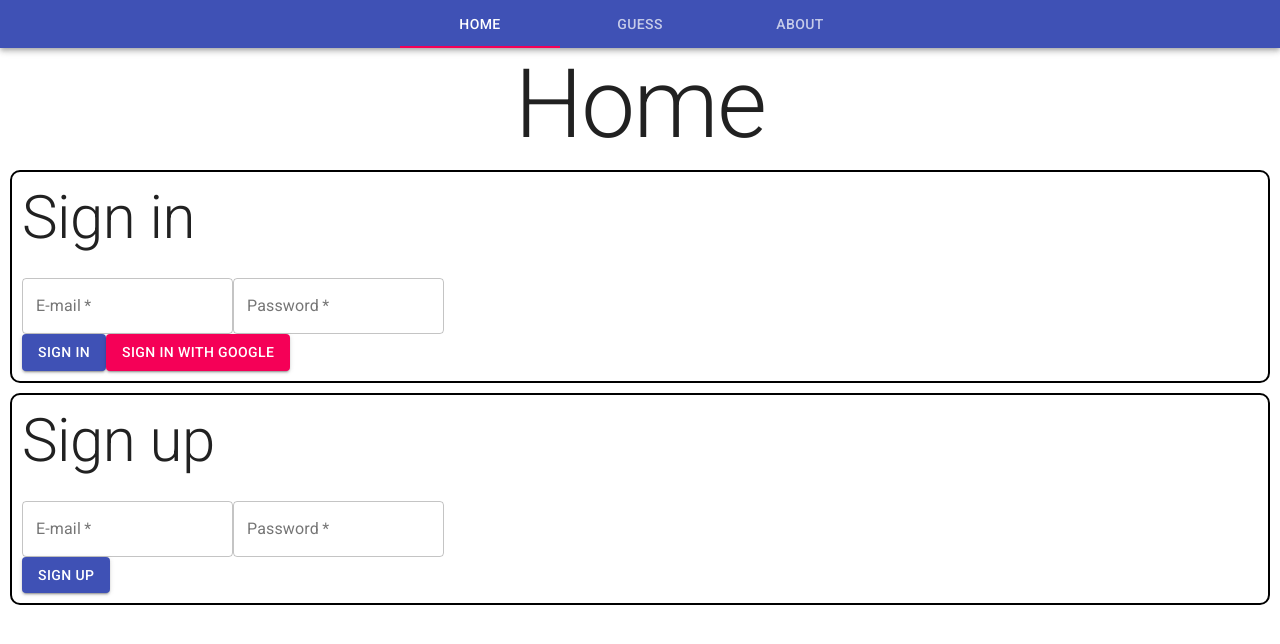
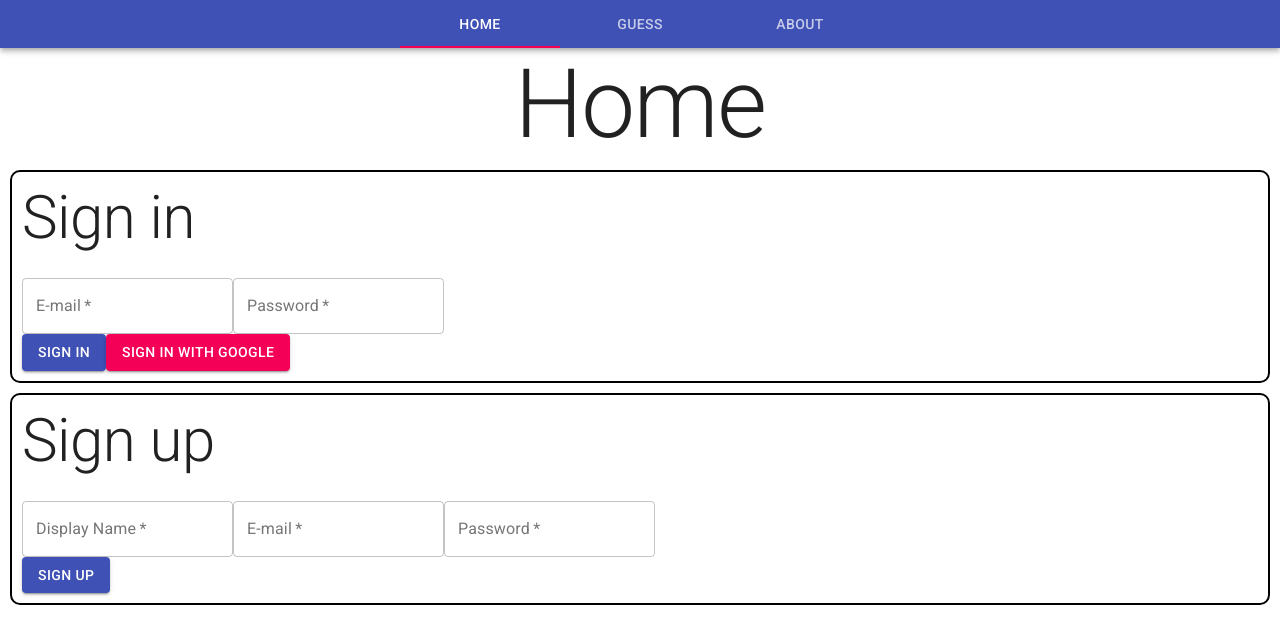
Before and after one commit to SirPotatoIV/babyGamble, a React (Create React App) app: page / in a window 1280 px wide. Shown: the top 644 px of the page. Built offline with nearby package versions, Linux system fonts and the light colour scheme; no server answers.

Commit message:
Added a display name field for sign up.

```diff
--- a/src/components/SignUp/SignUp.js
+++ b/src/components/SignUp/SignUp.js
@@ -23,6 +23,7 @@ const useStyles = makeStyles({
 export default function SignUp() {
   const [email, setEmail] = useState('');
   const [password, setPassword] = useState('');
+  const [displayName, setDisplayName] = useState('');
 
   const classes = useStyles();
 
@@ -51,6 +52,15 @@ export default function SignUp() {
         </Grid>
         <Grid item xs={12}>
           <form>
+            <TextField
+              onChange={(event) => setDisplayName(event.target.value)}
+              required
+              id="signUpDisplayName"
+              label="Display Name"
+              variant="outlined"
+              type="text"
+              value={displayName}
+            />
             <TextField
               onChange={(event) => setEmail(event.target.value)}
               required
```
Also changed, not shown: 1 other file (tests, documents, lock files or other folders).
